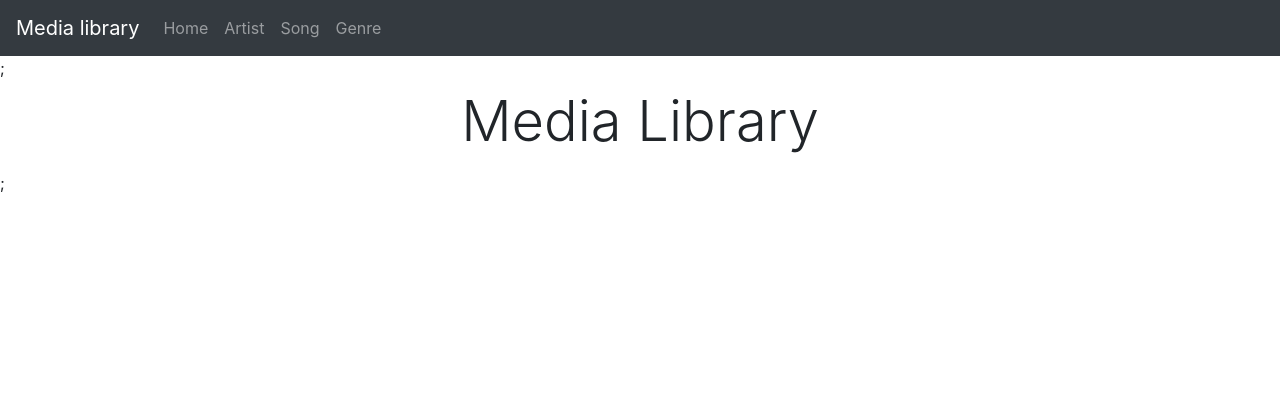
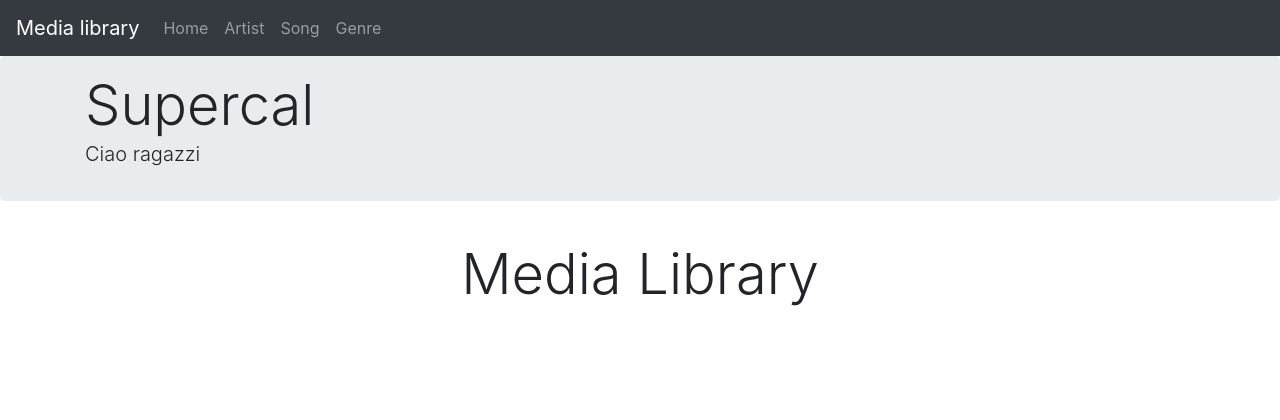
Before and after one commit to corsidrive/tss2020php-crud-media-player, a PHP site: page /tss2020php-crud-media-player/ in a window 1280 px wide. Shown: the top 420 px of the page. Run offline with PHP 8.4, Linux system fonts and the light colour scheme; data that the repository does not hold is empty; some libraries are stand-ins or nearby versions.

Commit message:
modiriche alla vista

```diff
--- a/index.php
+++ b/index.php
@@ -1,4 +1,4 @@
 <?php
 include './autoload.php';
-
+// non chiedo dati a nessuno
 View::render('index_view');
--- a/view/head.php
+++ b/view/head.php
@@ -10,5 +10,3 @@
 <title><?= $title  ?></title>
 </head>
 <body>
-
-<?php View::render('nav')  ?>
--- a/view/index_view.php
+++ b/view/index_view.php
@@ -1,4 +1,12 @@
-<?php View::render('head'); ?>;
+<?php View::render('head'); ?>
+<?php View::render('nav');  ?>
+
+<?php View::render('jumbotron',
+        [
+                'lead' => "Ciao ragazzi",
+                'site_name' => "Supercal"
+        ]
+); ?>
 
 <main role="main" class="cover-container d-flex h-100 p-2  flex-column align-items-center justify-content-start">
         <h1 class="display-4">Media Library</h1>
@@ -6,4 +14,5 @@
 
 
 
-<?php View::render('footer'); ?>;
+
+<?php View::render('footer'); ?>
--- a/view/jumbotron.php
+++ b/view/jumbotron.php
@@ -1,6 +1,6 @@
 <div class="jumbotron p-3">
         <div class="container">
-            <h1 class="display-4 m-0">Media Library</h1>
-            <p class="lead"><?=$lead?></p>
+            <h1 class="display-4 m-0"><?php echo $site_name ?></h1>
+            <p class="lead"><?php echo $lead ?></p>
         </div>
 </div>
```
Also changed, not shown: test/ArtistModelTest.php (+1 -1 lines).
